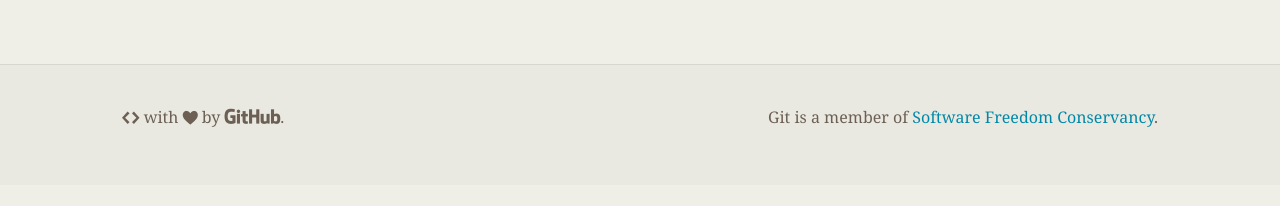
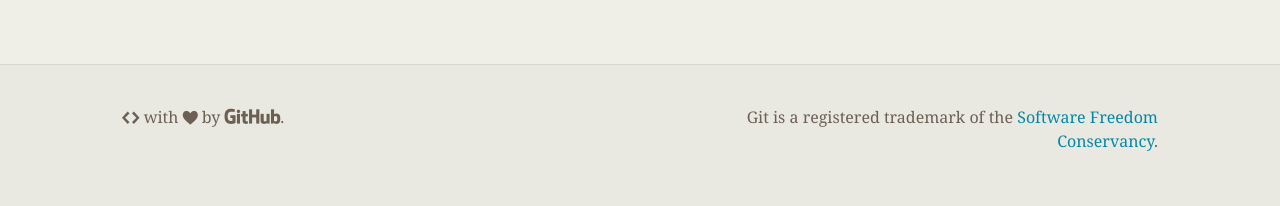
Before and after one commit to git-lfs/git-lfs.github.com, a Jekyll site: the page built from index.html, in a window 1280 px wide. Shown: the part 1371-1577 px from the top of the page. Built offline with Jekyll 4.4.1, drawn with Linux system fonts in a browser that asks for light colours; before the commit the page ends 1556 px from its top, so only the background shows below that.

Commit message:
make SFC language more understandable

```diff
--- a/_includes/footer.html
+++ b/_includes/footer.html
@@ -7,7 +7,7 @@
     </div>
 
     <div class="column column-half">
-      <p class="sfc-link">Git is a member of <a href="http://sfconservancy.org/">Software Freedom Conservancy</a>.</p>
+      <p class="sfc-link">Git is a registered trademark of the <a href="http://sfconservancy.org/">Software Freedom Conservancy</a>.</p>
     </div>
 
   </div>
```
